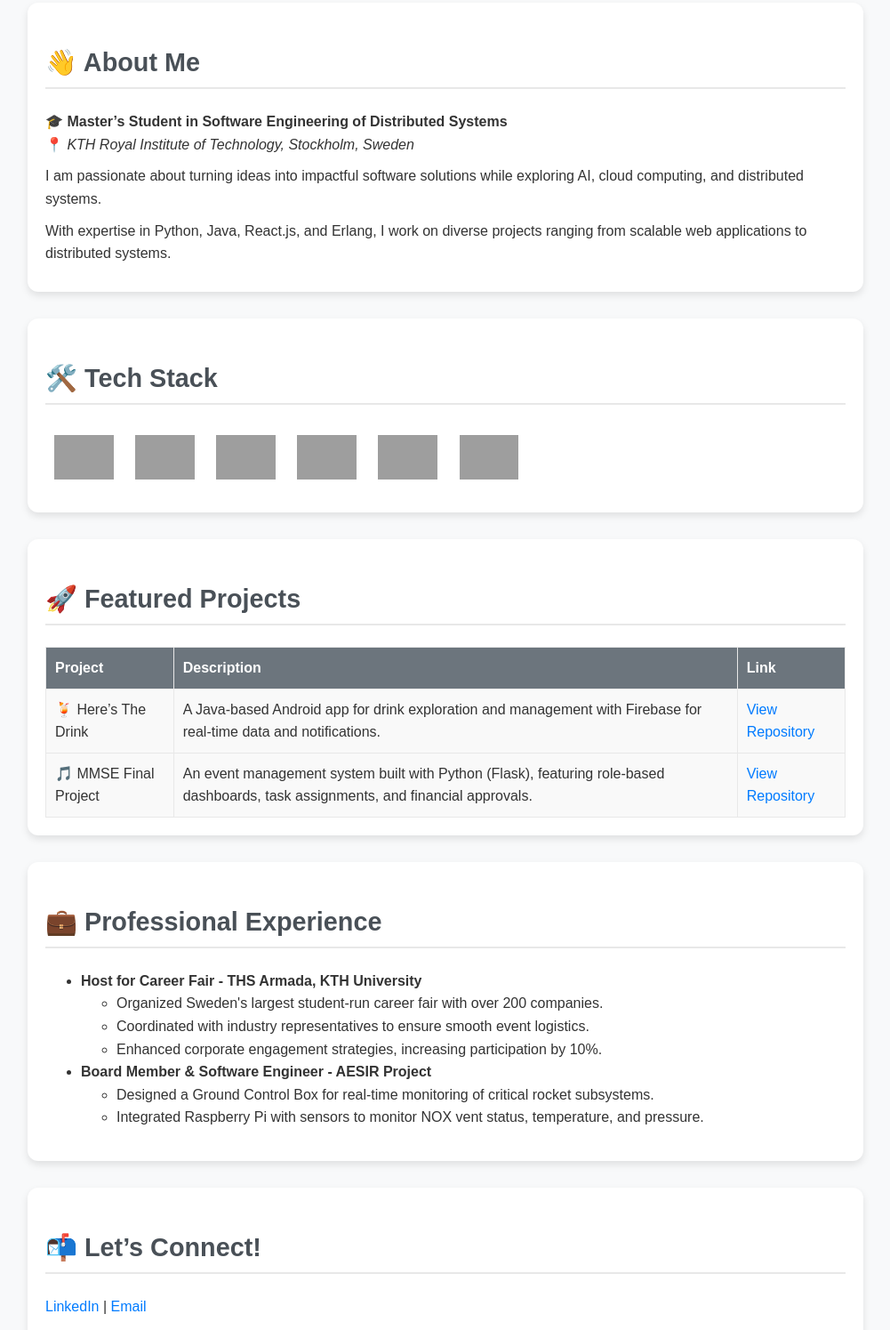
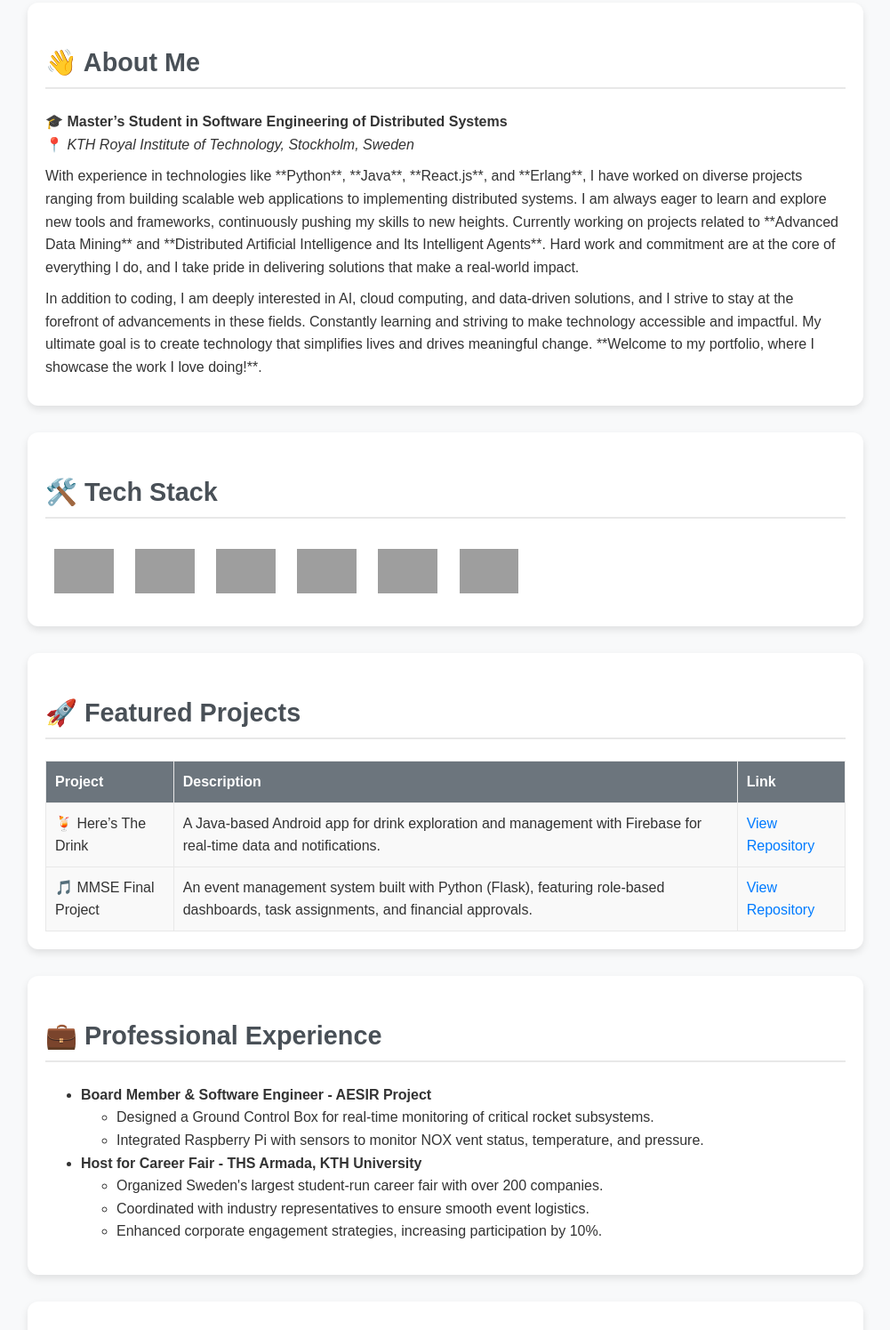
Before and after one commit to lakshmisrinidhp/portfolio, a plain HTML site: page index.html in a window 1280 px wide. Shown: the part 745-2240 px from the top of the page at 89% size, without its empty margins (139-1140 px from the left). Drawn offline with Linux system fonts and the light colour scheme; grey boxes are pictures that could not be loaded.

Commit message:
Update index.html

```diff
--- a/index.html
+++ b/index.html
@@ -108,8 +108,8 @@
             🎓 <strong>Master’s Student in Software Engineering of Distributed Systems</strong><br>
             📍 <em>KTH Royal Institute of Technology, Stockholm, Sweden</em>
         </p>
-        <p>I am passionate about turning ideas into impactful software solutions while exploring AI, cloud computing, and distributed systems.</p>
-        <p>With expertise in Python, Java, React.js, and Erlang, I work on diverse projects ranging from scalable web applications to distributed systems.</p>
+        <p>With experience in technologies like **Python**, **Java**, **React.js**, and **Erlang**, I have worked on diverse projects ranging from building scalable web applications to implementing distributed systems. I am always eager to learn and explore new tools and frameworks, continuously pushing my skills to new heights. Currently working on projects related to **Advanced Data Mining** and **Distributed Artificial Intelligence and Its Intelligent Agents**. Hard work and commitment are at the core of everything I do, and I take pride in delivering solutions that make a real-world impact.</p>
+        <p>In addition to coding, I am deeply interested in AI, cloud computing, and data-driven solutions, and I strive to stay at the forefront of advancements in these fields. Constantly learning and striving to make technology accessible and impactful. My ultimate goal is to create technology that simplifies lives and drives meaningful change. **Welcome to my portfolio, where I showcase the work I love doing!**.</p>
     </section>
     <section>
         <h2>🛠️ Tech Stack</h2>
@@ -145,6 +145,14 @@
     <section>
         <h2>💼 Professional Experience</h2>
         <ul>
+
+            <li>
+                <strong>Board Member & Software Engineer - AESIR Project</strong>
+                <ul>
+                    <li>Designed a Ground Control Box for real-time monitoring of critical rocket subsystems.</li>
+                    <li>Integrated Raspberry Pi with sensors to monitor NOX vent status, temperature, and pressure.</li>
+                </ul>
+            </li>
             <li>
                 <strong>Host for Career Fair - THS Armada, KTH University</strong>
                 <ul>
@@ -153,13 +161,7 @@
                     <li>Enhanced corporate engagement strategies, increasing participation by 10%.</li>
                 </ul>
             </li>
-            <li>
-                <strong>Board Member & Software Engineer - AESIR Project</strong>
-                <ul>
-                    <li>Designed a Ground Control Box for real-time monitoring of critical rocket subsystems.</li>
-                    <li>Integrated Raspberry Pi with sensors to monitor NOX vent status, temperature, and pressure.</li>
-                </ul>
-            </li>
+
         </ul>
     </section>
     <section>
```
